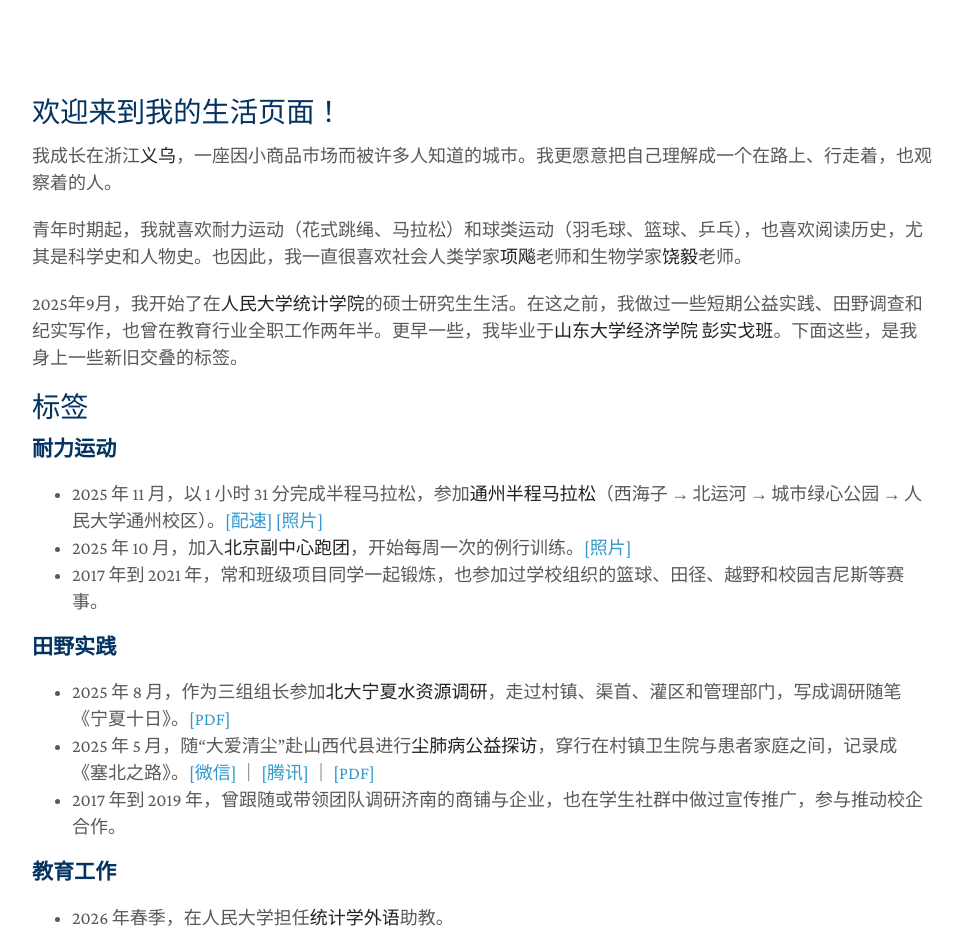
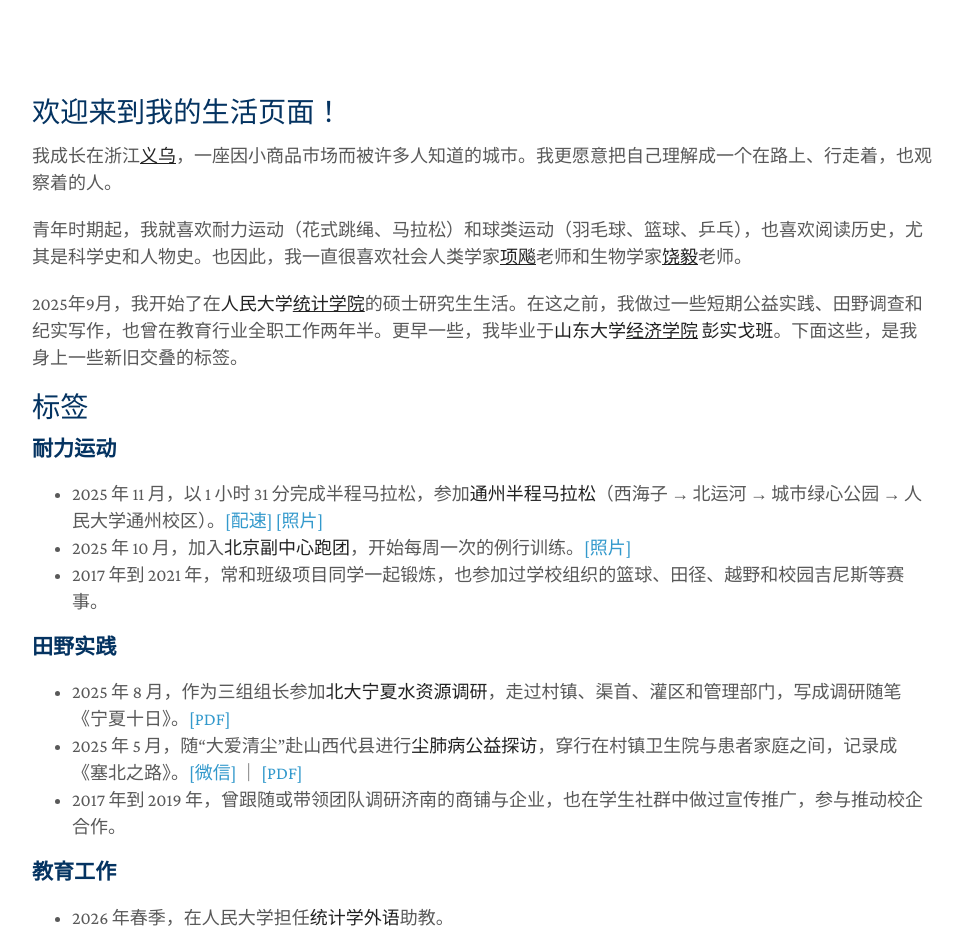
Before and after one commit to zhangming4153/zhangming4153.github.io, a Jekyll site: the page built from cn/index.md, in a window 1280 px wide. Shown: the part 598-1531 px from the top of the page, without its empty margins (158-1121 px from the left). Built offline with Jekyll 4.4.1, drawn with Linux system fonts in a browser that asks for light colours; a style sheet for code colours, icons or effects is not loaded.

Commit message:
Update index.md

```diff
--- a/cn/index.md
+++ b/cn/index.md
@@ -5,11 +5,11 @@ title: 章明
 ---
 ## 欢迎来到我的生活页面！
 
-我成长在浙江[**义乌**](https://en.wikipedia.org/wiki/Yiwu)，一座因小商品市场而被许多人知道的城市。我更愿意把自己理解成一个在路上、行走着，也观察着的人。
+我成长在浙江<a href="https://en.wikipedia.org/wiki/Yiwu"><strong><u>义乌</u></strong></a>，一座因小商品市场而被许多人知道的城市。我更愿意把自己理解成一个在路上、行走着，也观察着的人。
 
-青年时期起，我就喜欢耐力运动（花式跳绳、马拉松）和球类运动（羽毛球、篮球、乒乓），也喜欢阅读历史，尤其是科学史和人物史。也因此，我一直很喜欢社会人类学家[**项飚**](https://baike.baidu.com/item/项飙/23318243)老师和生物学家[**饶毅**](https://en.wikipedia.org/wiki/Rao_Yi)老师。
+青年时期起，我就喜欢耐力运动（花式跳绳、马拉松）和球类运动（羽毛球、篮球、乒乓），也喜欢阅读历史，尤其是科学史和人物史。也因此，我一直很喜欢社会人类学家<a href="https://baike.baidu.com/item/项飙/23318243"><strong><u>项飚</u></strong></a>老师和生物学家<a href="https://en.wikipedia.org/wiki/Rao_Yi"><strong><u>饶毅</u></strong></a>老师。
 
-2025年9月，我开始了在**人民大学**[**统计学院**](http://stat.ruc.edu.cn)的硕士研究生生活。在这之前，我做过一些短期公益实践、田野调查和纪实写作，也曾在教育行业全职工作两年半。更早一些，我毕业于**山东大学**[**经济学院**](https://www.econ.sdu.edu.cn) **彭实戈班**。下面这些，是我身上一些新旧交叠的标签。
+2025年9月，我开始了在**人民大学**<a href="http://stat.ruc.edu.cn"><strong><u>统计学院</u></strong></a>的硕士研究生生活。在这之前，我做过一些短期公益实践、田野调查和纪实写作，也曾在教育行业全职工作两年半。更早一些，我毕业于**山东大学**<a href="https://www.econ.sdu.edu.cn"><strong><u>经济学院</u></strong></a> **彭实戈班**。下面这些，是我身上一些新旧交叠的标签。
 
 ## 标签
 
@@ -20,7 +20,7 @@ title: 章明
 
 ### 田野实践
 - 2025 年 8 月，作为三组组长参加**北大宁夏水资源调研**，走过村镇、渠首、灌区和管理部门，写成调研随笔《宁夏十日》。[[PDF]](/assets/Ningxia.pdf)
-- 2025 年 5 月，随“大爱清尘”赴山西代县进行**尘肺病公益探访**，穿行在村镇卫生院与患者家庭之间，记录成《塞北之路》。[[微信]](https://mp.weixin.qq.com/s/o8Zpdd-DVcAKxdC4jhWxGg) ｜ [[腾讯]](https://news.qq.com/rain/a/20250605A06ML000) ｜ [[PDF]](/assets/Shanxi.pdf)
+- 2025 年 5 月，随“大爱清尘”赴山西代县进行**尘肺病公益探访**，穿行在村镇卫生院与患者家庭之间，记录成《塞北之路》。[[微信]](https://mp.weixin.qq.com/s/o8Zpdd-DVcAKxdC4jhWxGg) ｜ [[PDF]](/assets/Shanxi.pdf)
 - 2017 年到 2019 年，曾跟随或带领团队调研济南的商铺与企业，也在学生社群中做过宣传推广，参与推动校企合作。
 
 ### 教育工作
```
